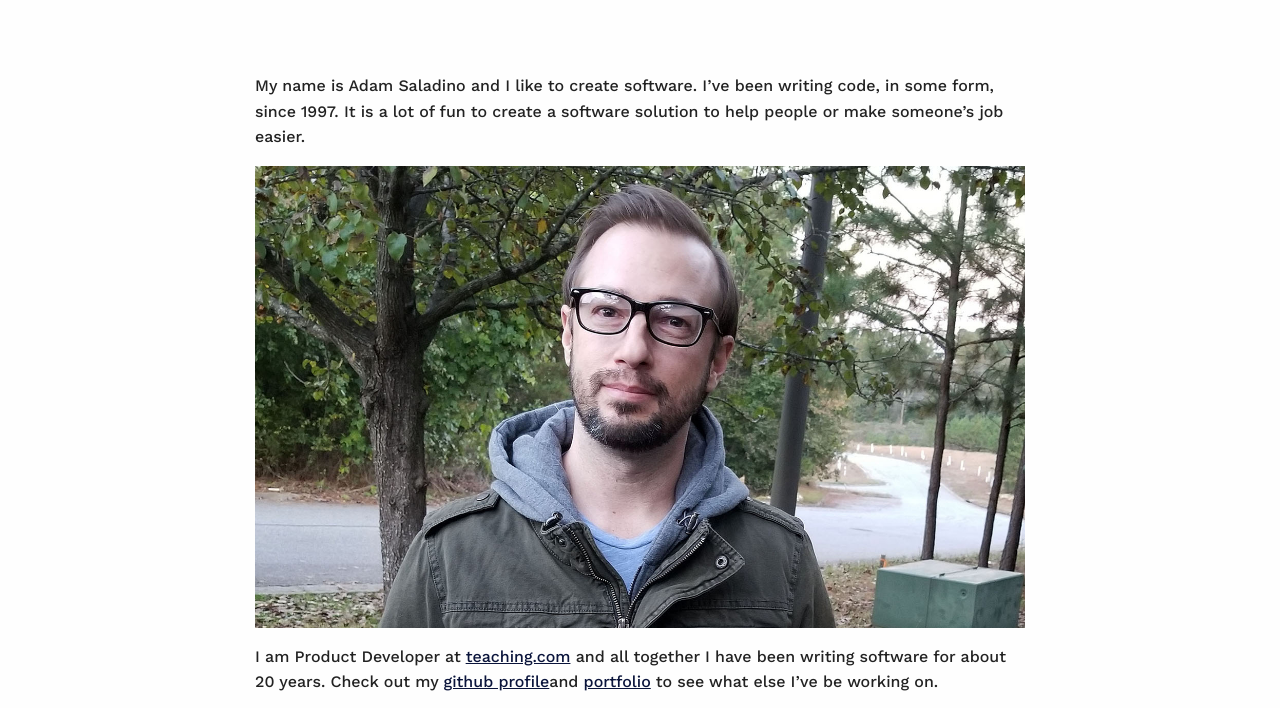
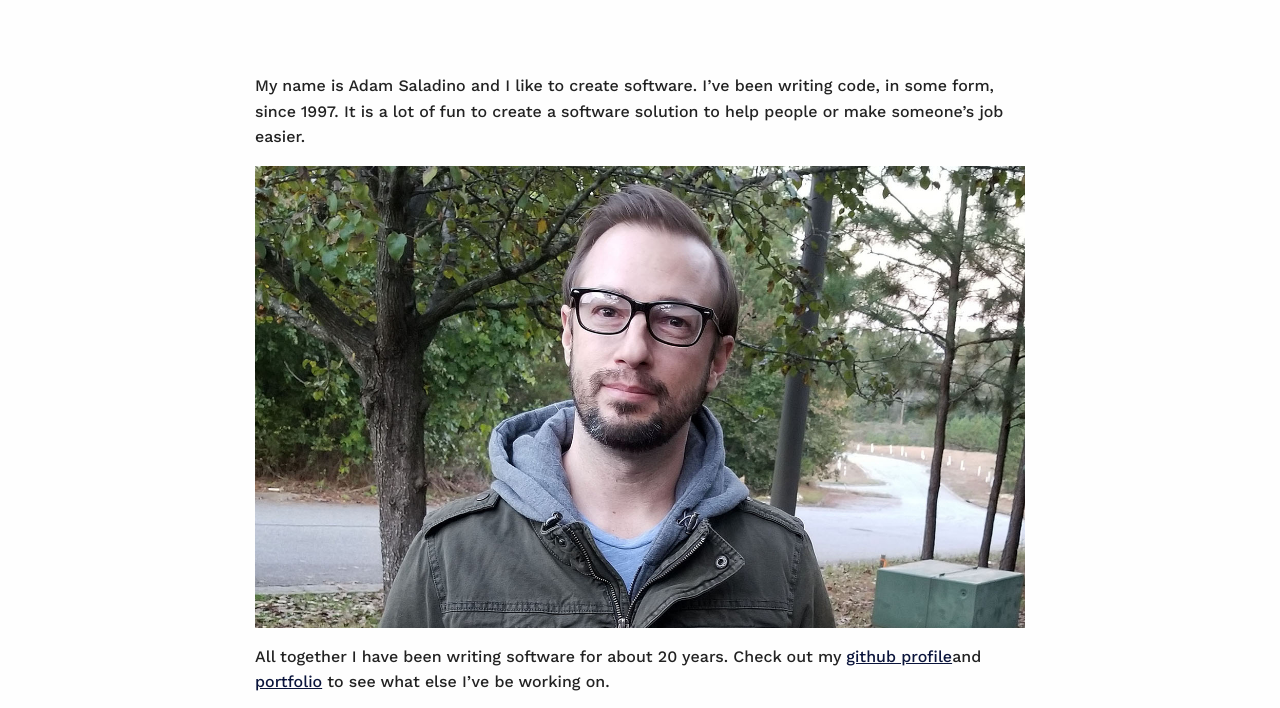
Before and after one commit to asaladino/codingsimply-gatsby, a Gatsby site: page /page-profile in a window 1280 px wide. Shown: the part 69-777 px from the top of the page. Built offline with nearby package versions, Linux system fonts and the light colour scheme; Gatsby itself is replaced by a stand-in of ours.

Commit message:
Updated profile.

```diff
--- a/src/pages/page-profile.tsx
+++ b/src/pages/page-profile.tsx
@@ -17,8 +17,7 @@ const PageTwo = () => (
         <img alt="Adam Saladino with a beard!" src="/images/pages/profile-2.jpg" />
       </p>
       <p>
-        I am Product Developer at <a href="https://teaching.com">teaching.com</a> and all together I have been writing software for about 20
-        years. Check out my{' '}
+        All together I have been writing software for about 20 years. Check out my{' '}
         <a rel="noreferrer noopener" aria-label="github profile (opens in a new tab)" href="https://github.com/asaladino" target="_blank">
           github profile
         </a>
```
